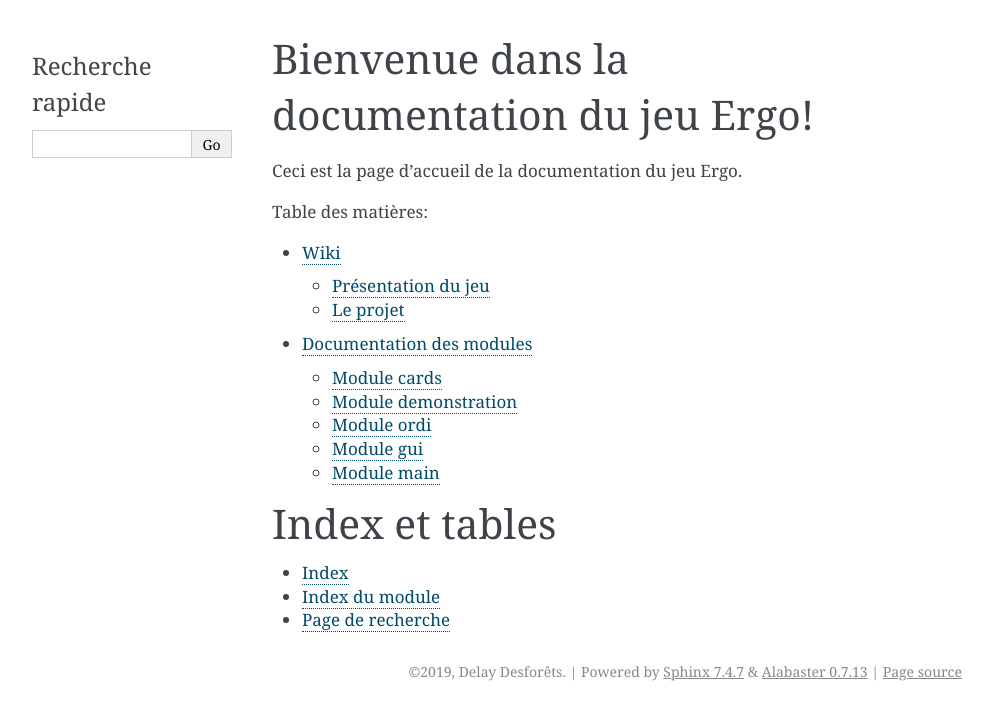
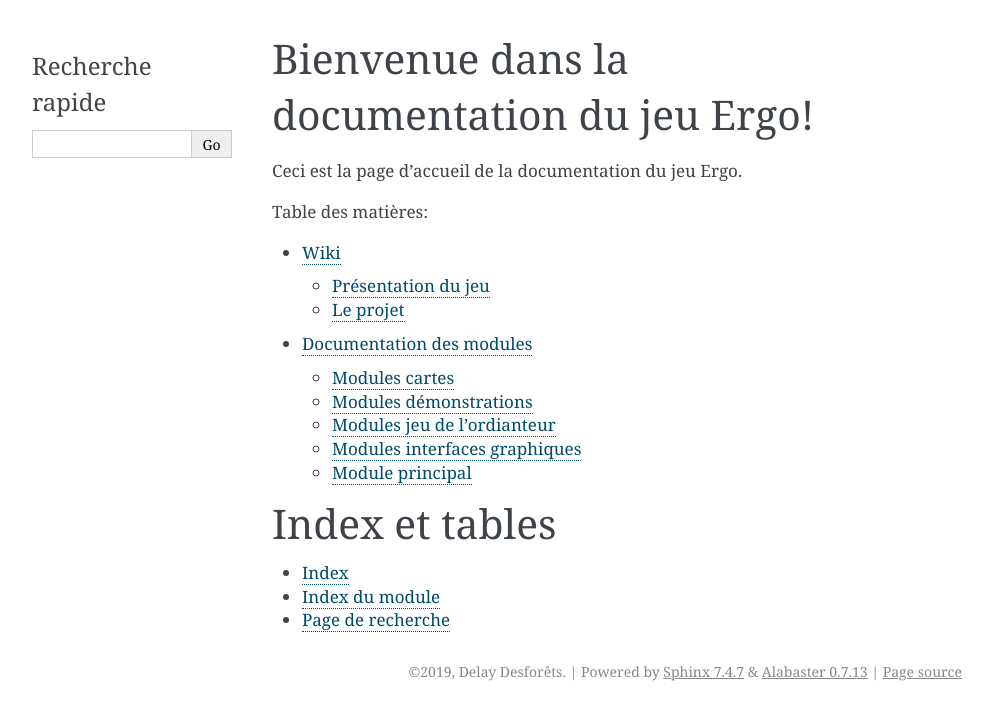
Before and after one commit to isnpaulconstans/PrYE, a Sphinx documentation site: the page built from source/index.rst, in a window 1280 px wide. Shown: the top 720 px of the page, without its empty margins (148-1141 px from the left). Built offline with Sphinx 7.4.7, drawn with Linux system fonts in a browser that asks for light colours.

Commit message:
Un peu de nettoyage et mise à jour de la documentation.

```diff
--- a/source/doc_classe.rst
+++ b/source/doc_classe.rst
@@ -1,8 +1,8 @@
 Documentation des modules
 =========================
 
-Module cards
-------------
+Modules cartes
+--------------
 
 .. automodule:: Card
 
@@ -32,8 +32,8 @@ Module cards
    :private-members:
    :special-members:
 
-Module demonstration
---------------------
+Modules démonstrations
+----------------------
 
 .. automodule:: FCN
 
@@ -63,8 +63,8 @@ Module demonstration
    :private-members:
    :special-members:
 
-Module ordi
------------
+Modules jeu de l'ordianteur
+---------------------------
 
 .. automodule:: Ordi
 
@@ -80,8 +80,8 @@ Module ordi
    :private-members:
    :special-members:
 
-Module gui
-----------
+Modules interfaces graphiques
+-----------------------------
 
 .. automodule:: ErgoCanvas
 
@@ -98,8 +98,8 @@ Module gui
    :special-members:
 
 
-Module main
------------
+Module principal
+----------------
 
 .. automodule:: Main
 
```
Also changed, not shown: images/carteA.gif (deleted), images/carteB.gif (deleted), images/carteC.gif (deleted), images/carteD.gif (deleted), images/carteFallacy.gif (deleted), images/carteJustification.gif (deleted), images/carteRevolution.png (added), images/carteWildOp.png (added), images/carteWildVar.png (added).
